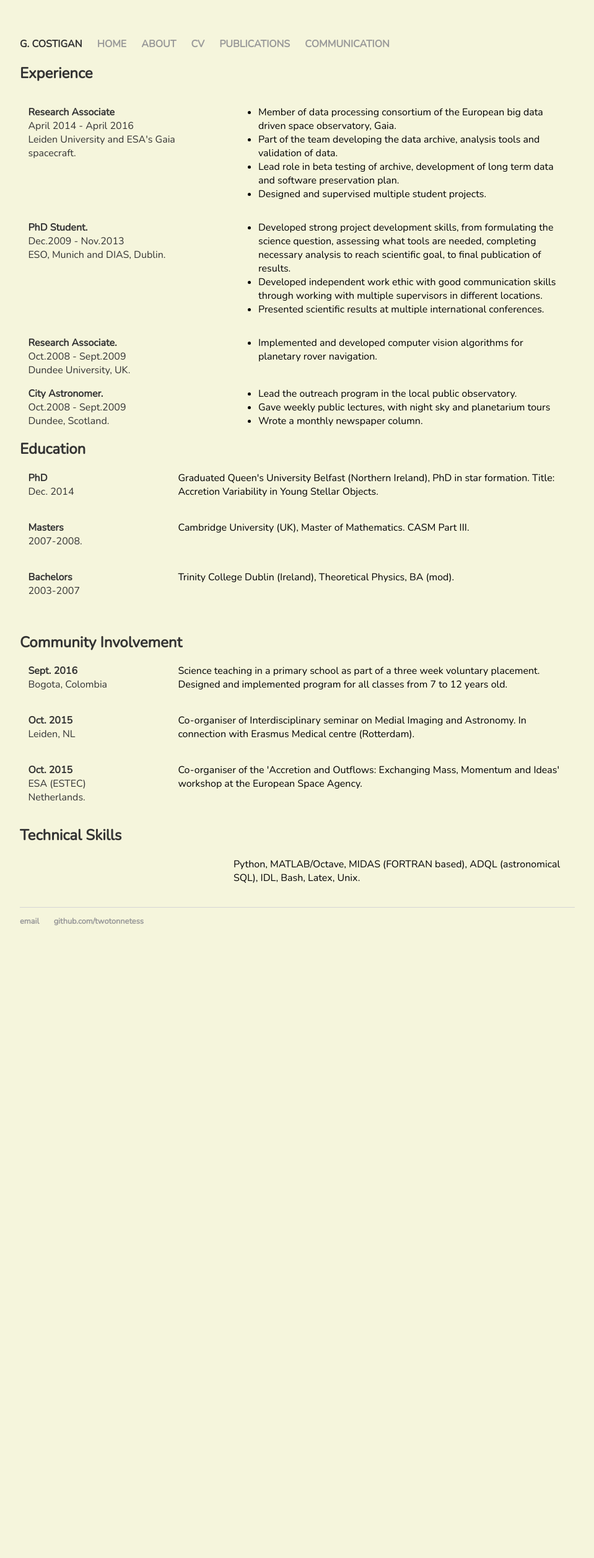
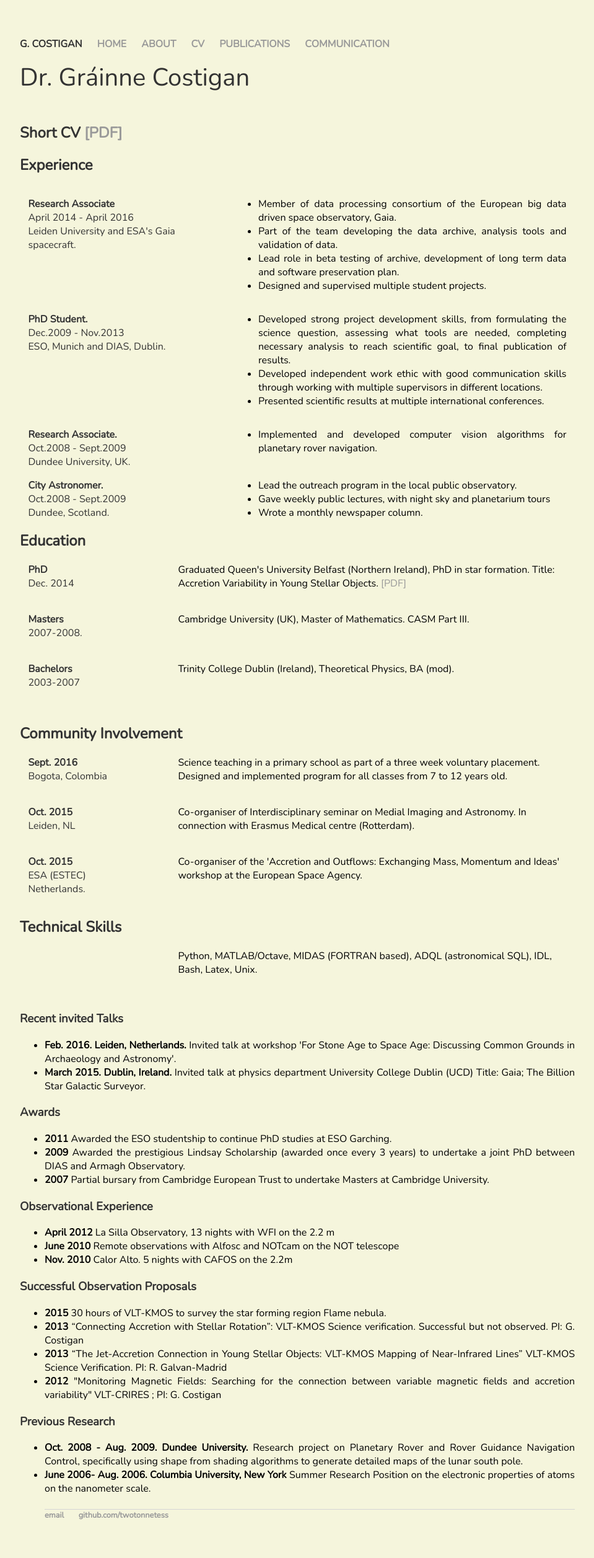
Before and after one commit to twotonnetess/twotonnetess.github.io, a Jekyll site: the page built from cv/index.html, in a window 1280 px wide. Shown: the whole page at 62% size, without its empty margins (160-1119 px from the left). Built offline with Jekyll 4.4.1, drawn with Linux system fonts in a browser that asks for light colours; before the commit the page ends 1555 px from its top, so only the background shows below that.

Commit message:
Formatting and added to online CV

```diff
--- a/css/main.css
+++ b/css/main.css
@@ -45,6 +45,7 @@ p {
     font-size: 1em;
     line-height: 1.4em;
     color: #333;
+    text-align:justify;
 }
 
 footer {
@@ -55,6 +56,7 @@ footer {
 
 ul {
     font-family: 'Nunito';
+    text-align: justify;
 }
 
 ul.posts {
@@ -101,6 +103,39 @@ figcaption {
 		}
 		#top { top: 0; }
 		#bottom { bottom: 0; }
+
+
+
+========================================
+Name and contact for CV
+========================================
+*/
+.group_name:before,
+.group_name:after {
+  content: "";
+  display: table;
+}
+.group_name:after {
+  clear: both;
+}
+.group_name {
+  clear: both;
+  *zoom: 1;
+  padding-bottom: 5em;
+}
+name {
+  float: left;
+  width: 60%;
+  font-family:'Nunito','Sans-Serif';
+  color: #333;
+  font-size: 2.5em;
+}
+contact_under_name {
+  float: right;
+  margin: 0 1.5%;
+  width: 60%;
+  font-family:'Nunito','Sans-Serif';
+}
 
 
 ========================================
--- a/cv/index.html
+++ b/cv/index.html
@@ -3,6 +3,12 @@ layout: default
 title: CV G. Costigan
 ---
 
+
+<div class="group_name">
+<name> Dr. Gráinne Costigan </name>
+</div>
+
+<h2> Short CV <a href="CV_online_short.pdf">[PDF]</a></h2>
 
 <h2> Experience </h2>
 
@@ -71,7 +77,7 @@ title: CV G. Costigan
      <b> PhD </b> </br>
      Dec. 2014
      </date_place> <place_details>
-     Graduated Queen's University Belfast (Northern Ireland), PhD in star formation. Title: Accretion Variability in Young Stellar Objects. </br>
+     Graduated Queen's University Belfast (Northern Ireland), PhD in star formation. Title: Accretion Variability in Young Stellar Objects. <a href="GCostigan_thesis.pdf">[PDF]</a> </br>
      </place_details>
 </div>
 
@@ -124,10 +130,53 @@ title: CV G. Costigan
 
 <h2> Technical Skills </h2>
 
-<div class="group">
-   <position>
+<div class="group_two">
+   <place>
 
-   </position> <position_details>
+   </place> <place_details>
     Python, MATLAB/Octave, MIDAS (FORTRAN based), ADQL (astronomical SQL), IDL, Bash, Latex, Unix.
-   </position_details>
+   </place_details>
 </div>
+
+
+
+
+
+<h3> Recent invited Talks </h3>
+<ul>
+    <li> <b> Feb. 2016. Leiden, Netherlands. </b> Invited talk at workshop 'For Stone Age to Space Age: Discussing Common Grounds in Archaeology and Astronomy'. </li>
+    <li> <b> March 2015. Dublin, Ireland. </b> Invited talk at physics department University College Dublin (UCD) Title: Gaia; The Billion Star Galactic Surveyor. </li>
+</ul>
+
+<h3> Awards </h3>
+<ul>
+    <li> <b> 2011 </b>  Awarded the ESO studentship to continue PhD studies at ESO Garching. </li>
+    <li> <b> 2009 </b>  Awarded the prestigious Lindsay Scholarship (awarded once every 3 years) to undertake a joint PhD between DIAS and Armagh Observatory. </li>
+    <li> <b> 2007 </b>  Partial bursary from Cambridge European Trust to undertake Masters at Cambridge University. </li>
+</ul>
+
+<h3> Observational Experience  </h3>
+<ul>
+     <li> <b> April 2012 </b>  La Silla Observatory, 13 nights with WFI on the 2.2 m </li>
+     <li> <b> June 2010 </b> Remote observations with Alfosc and NOTcam on the NOT telescope </li>
+     <li> <b> Nov. 2010 </b> Calor Alto. 5 nights with CAFOS on the 2.2m </li>
+</div>
+
+<h3> Successful Observation Proposals </h3>
+<ul>
+     <li> <b> 2015 </b> 30 hours of VLT-KMOS to survey the star forming region Flame nebula. </li>
+     <li> <b> 2013 </b> “Connecting Accretion with Stellar Rotation”: VLT-KMOS Science verification. Successful but not observed. PI: G. Costigan </li>
+     <li> <b> 2013 </b> “The Jet-Accretion Connection in Young Stellar Objects: VLT-KMOS Mapping of Near-Infrared Lines” VLT-KMOS Science Verification. PI: R. Galvan-Madrid </li>
+     <li> <b> 2012 </b> "Monitoring Magnetic Fields: Searching for the connection between variable magnetic fields and accretion variability"  VLT-CRIRES ; PI: G. Costigan </li>
+</ul>
+
+
+<h3> Previous Research </h3>
+<ul>
+     <li> <b> Oct. 2008 - Aug. 2009. Dundee University. </b>  Research project on Planetary Rover and Rover Guidance Navigation Control, specifically using shape from shading algorithms to generate detailed maps of the lunar south pole.
+     <li> <b> June 2006- Aug. 2006. Columbia University, New York </b> Summer Research Position on the electronic properties of atoms on the nanometer scale.</li>
+ </place_details>
+</div>
+
+
+</br>
```
Also changed, not shown: 2 other files.
